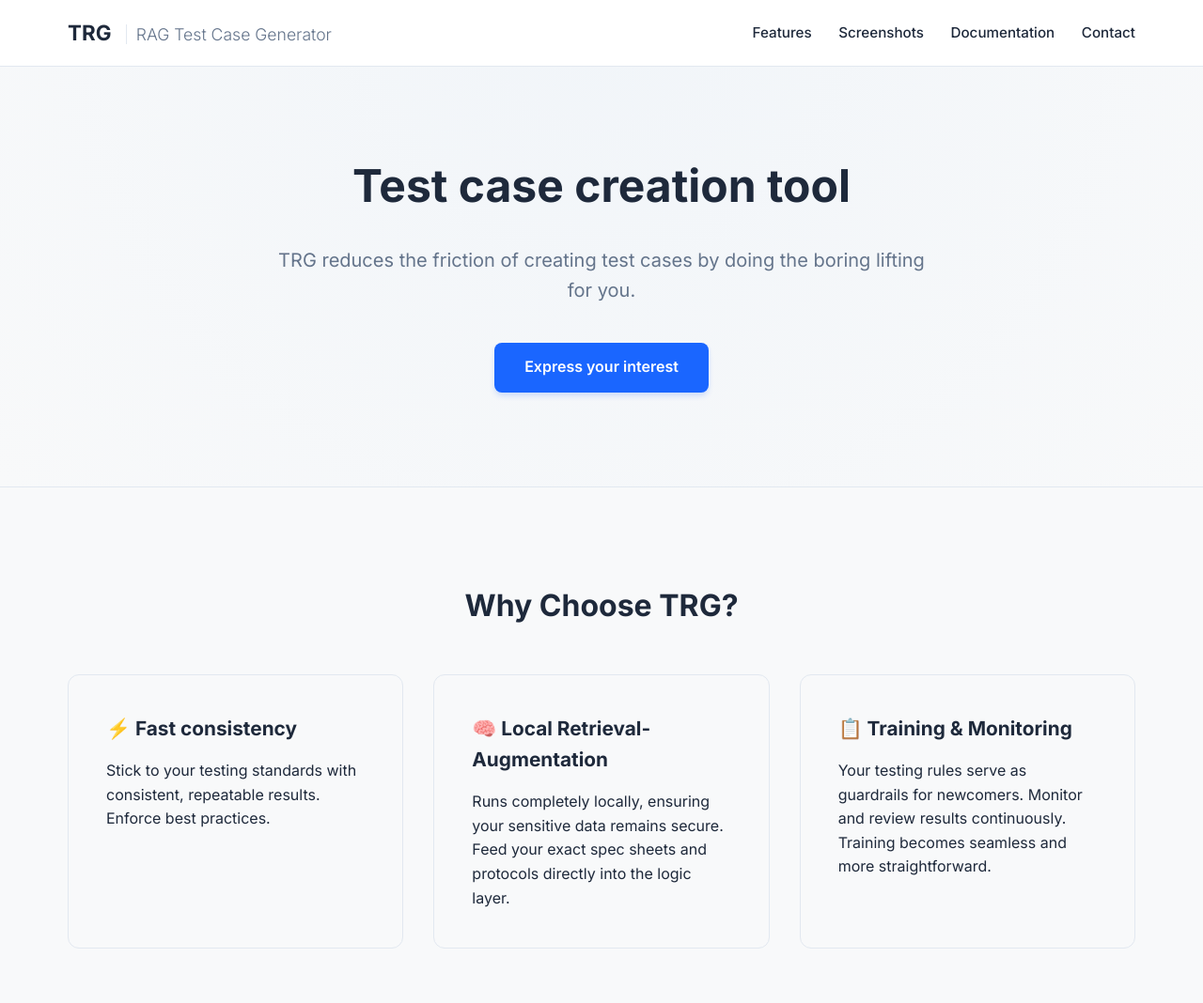
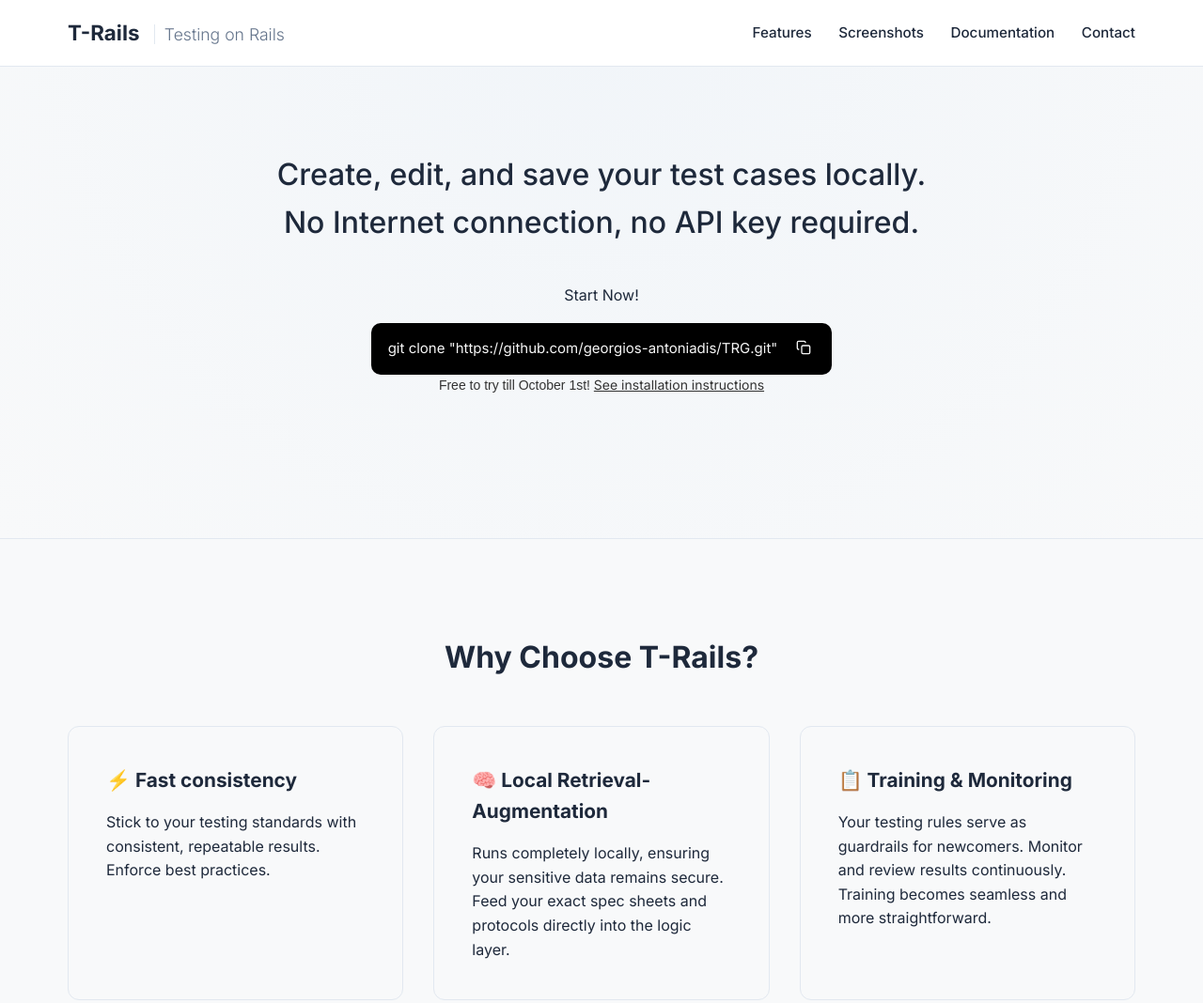
Before and after one commit to georgios-antoniadis/trg_landing, a plain HTML site: page index.html in a window 1280 px wide. Shown: the top 1068 px of the page at 94% size. Drawn offline with Linux system fonts and the light colour scheme.

Commit message:
rebranding

```diff
--- a/index.html
+++ b/index.html
@@ -3,14 +3,14 @@
 <head>
     <meta charset="UTF-8">
     <meta name="viewport" content="width=device-width, initial-scale=1.0">
-    <title>TRG | RAG Test Case Generator</title>
+    <title>T-Rails | Testing on Rails</title>
     <link rel="stylesheet" href="styles.css">
 </head>
 <body>
 
     <header>
         <div class="container nav-container">
-            <div class="logo">TRG <span>RAG Test Case Generator</span></div>
+            <div class="logo">T-Rails <span>Testing on Rails</span></div>
             <nav>
                 <a href="#features">Features</a>
                 <a href="#screenshots">Screenshots</a>
@@ -22,15 +22,53 @@
 
     <section class="hero">
         <div class="container">
-            <h1>Test case creation tool</h1>
-            <p>TRG reduces the friction of creating test cases by doing the boring lifting for you.</p>
-            <a href="#contact" class="cta-btn">Express your interest</a>
+            <h2>Create, edit, and save your test cases locally. No Internet connection, no API key required.</h2>
+            <!-- <a href="#contact" class="cta-btn">Express your interest</a> -->
+
+            <h3>Start Now!</h3>
+            <div class="console">
+            <code style="color: #f5f5f5; white-space: nowrap; overflow-x: auto;">
+                git clone "https://github.com/georgios-antoniadis/TRG.git"
+            </code>
+            <button onclick="navigator.clipboard.writeText('curl -fsSL https://ollama.com/install.sh | sh')" style="
+                background: transparent;
+                border: none;
+                cursor: pointer;
+                padding: 4px;
+                flex-shrink: 0;
+            ">
+                <svg width="16" height="16" viewBox="0 0 24 24" fill="none" stroke="#f5f5f5" stroke-width="2">
+                <rect x="9" y="9" width="13" height="13" rx="2"></rect>
+                <path d="M5 15H4a2 2 0 0 1-2-2V4a2 2 0 0 1 2-2h9a2 2 0 0 1 2 2v1"></path>
+                </svg>
+            </button>
+            </div>
+            <br>
+            <p style="font-family: Arial, sans-serif; font-size: 14px; color: #333;">
+                Free to try till October 1st! <a href="https://github.com/georgios-antoniadis/TRG" style="color: #333; text-decoration: underline;">See installation instructions</a>
+            </p>
+            <br>
+            <br>
+
+            <!-- <div style="
+                grid grid-cols-3 gap-4 text-sm;
+                align-items: top;
+                gap: 18px;
+                font-size: 18px;
+                color: #333;
+            ">
+                <img src="macos-icon.svg" alt="macOS" width="46" height="46">
+                <img src="linux-icon.svg" alt="Linux" width="46" height="46">
+                <img src="windows-icon.svg" alt="Windows" width="44" height="44">
+                <span>All major platforms supported</span>
+            </div> -->
+
         </div>
     </section>
 
     <section id="whyus">
         <div class="container">
-            <h2 class="section-title">Why Choose TRG?</h2>
+            <h2 class="section-title">Why Choose T-Rails?</h2>
             <div class="features-grid">
                 <div class="feature-card">
                     <h3>⚡ Fast consistency</h3>
@@ -54,7 +92,7 @@
             <div class="screenshot-gallery">
 
                 <div class="screenshot-wrapper">
-                    <img src="screenshots/landing.png" alt="TRG Main Dashboard Placeholder">
+                    <img src="screenshots/landing.png" alt="T-Rails Main Dashboard Placeholder">
                     <div class="screenshot-info">
                         <h4>Launcher</h4>
                         <p>Pick the right model for the task.</p>
@@ -120,7 +158,7 @@
     </section>
 
     <footer>
-        TRG - Automated Test Case Generator &copy; 2026
+        T-Rails - Testing on Rails &copy; 2026
     </footer>
 
     <script src="scripts.js"></script>
--- a/styles.css
+++ b/styles.css
@@ -96,11 +96,20 @@ nav a:hover {
     color: var(--text-dark);
 }
 
-.hero p {
-    font-size: 1.25rem;
-    color: var(--text-muted);
+.hero h2 {
+    font-size: 2rem;
+    color: var(--text-dark);
     max-width: 700px;
+    font-weight: 500;
     margin: 0 auto 2.5rem auto;
+}
+
+.hero h3 {
+    font-size: 1rem;
+    color: var(--text-faded);
+    max-width: 700px;
+    font-weight: 400;
+    margin: 0 auto 1rem auto;
 }
 
 .cta-btn {
@@ -284,3 +293,18 @@ footer {
     .hero h1 { font-size: 2.2rem; }
     .screenshot-gallery { grid-template-columns: 1fr; }
 }
+
+/* Console like element */
+.console {
+    display: inline-flex;
+    align-items: center;
+    justify-content: space-between;
+    gap: 16px;
+    background: #000000;
+    color: #f5f5f5;
+    font-family: 'SFMono-Regular', Consolas, 'Liberation Mono', Menlo, monospace;
+    font-size: 15px;
+    padding: 14px 18px;
+    border-radius: 10px;
+    max-width: 600px;
+}
```
Also changed, not shown: linux-icon.svg (added), macos-icon.svg (added), windows-icon.svg (added).
